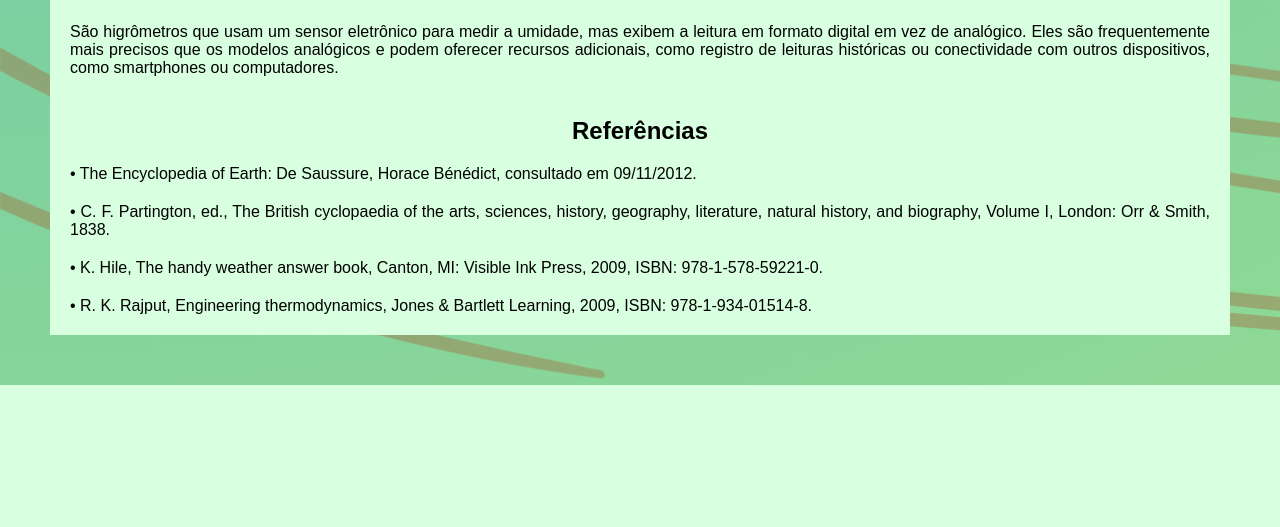
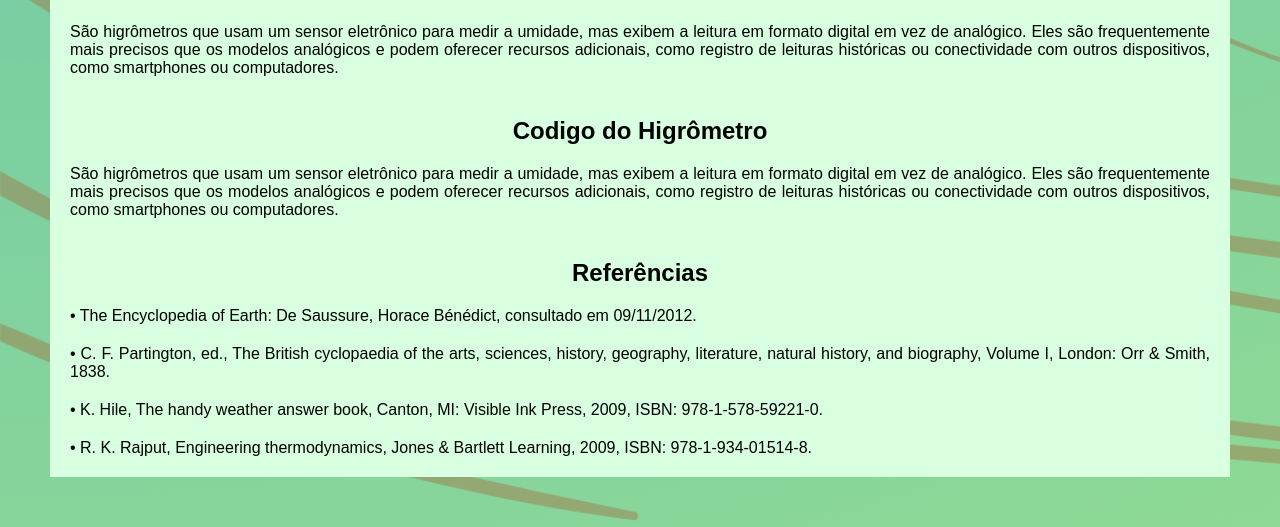
Before and after one commit to SkiaLupus/MeioAmbiente2, a PHP site: the page made by htdocs/dashboard/Higrômetro.php in a window 1280 px wide. Shown: the part 2191-2718 px from the top of the page. Before the commit the page ends 2576 px from the top, so only its background shows below. Run offline with PHP 8.4, Linux system fonts and the light colour scheme.

Commit message:
Update Higrômetro.php

```diff
--- a/htdocs/dashboard/Higrômetro.php
+++ b/htdocs/dashboard/Higrômetro.php
@@ -59,6 +59,12 @@
 
                 <p>São higrômetros que usam um sensor eletrônico para medir a umidade, mas exibem a leitura em formato digital em vez de analógico. Eles são frequentemente mais precisos que os modelos analógicos e podem oferecer recursos adicionais, como registro de leituras históricas ou conectividade com outros dispositivos, como smartphones ou computadores.</p>
                 </article>
+            <section id="artigo4">
+            <article>
+                <h2>Codigo do Higrômetro</h2>
+
+                <p>São higrômetros que usam um sensor eletrônico para medir a umidade, mas exibem a leitura em formato digital em vez de analógico. Eles são frequentemente mais precisos que os modelos analógicos e podem oferecer recursos adicionais, como registro de leituras históricas ou conectividade com outros dispositivos, como smartphones ou computadores.</p>
+                </article>
         </section>
         <section id="Referencias">
             <article>
```
